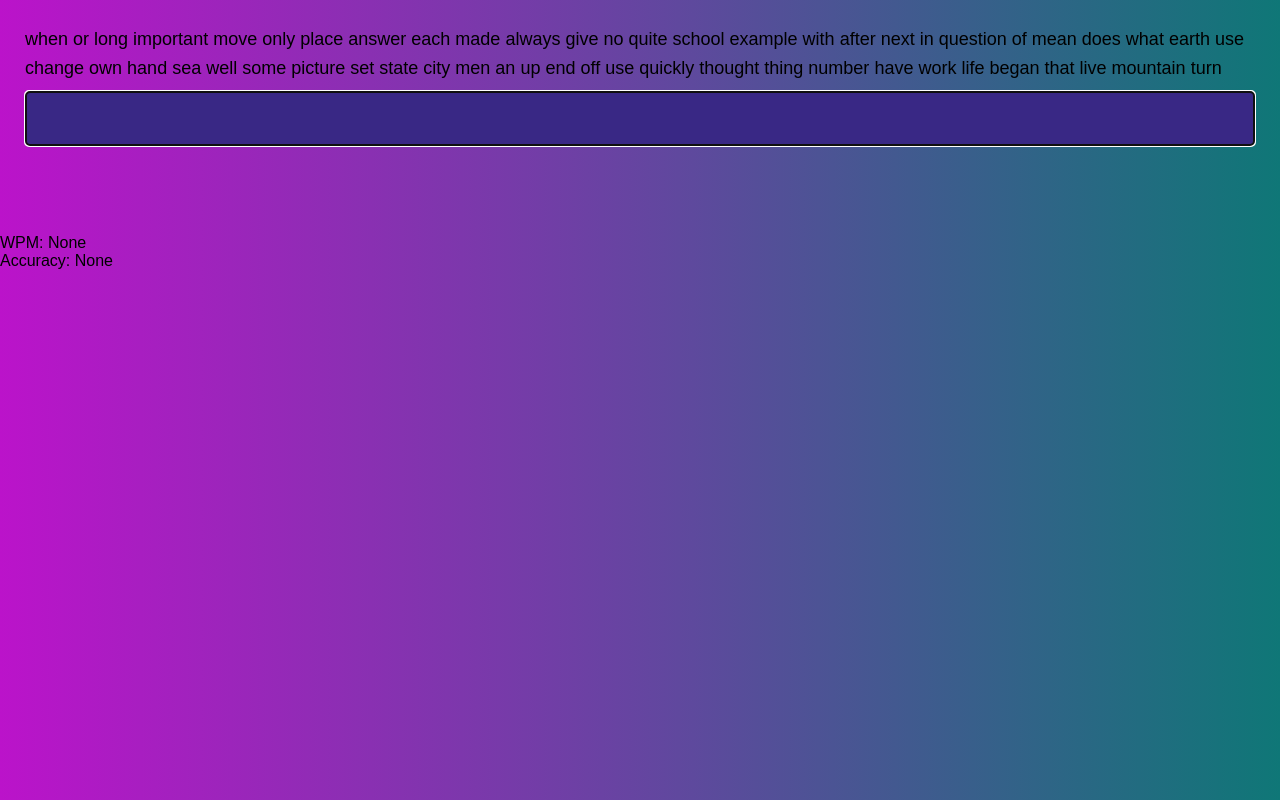
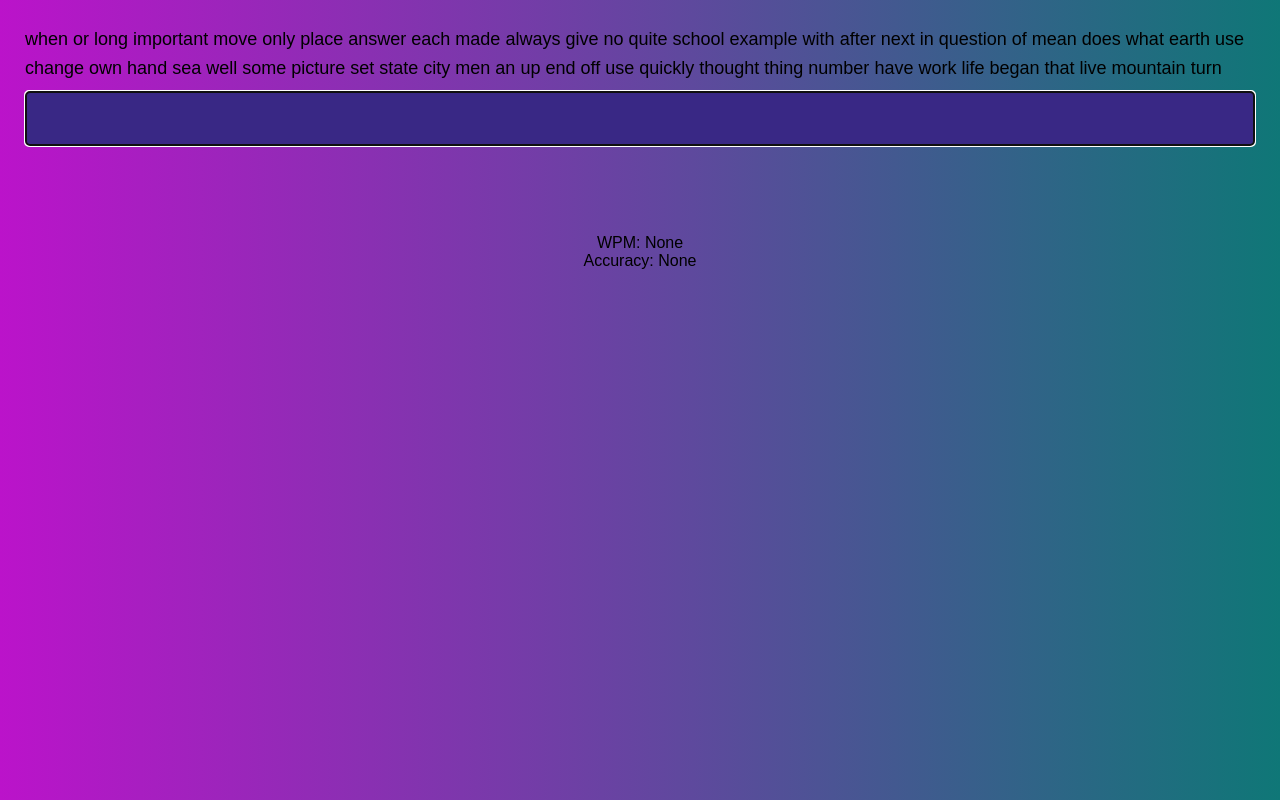
Before and after one commit to StreetFighterLan123/StreetFighterLan123.github.io, a plain HTML site: page test.html in a window 1280 px wide. Drawn offline with Linux system fonts and the light colour scheme.

Commit message:
Wpm and Acc are centered.

```diff
--- a/styles.css
+++ b/styles.css
@@ -73,4 +73,7 @@ body{
 }
 .finalStats{
     transform: translate(-0%, 350%);
+    font-family: 'Montserrat', sans-serif;
+    text-align: center;
+
 }
```
